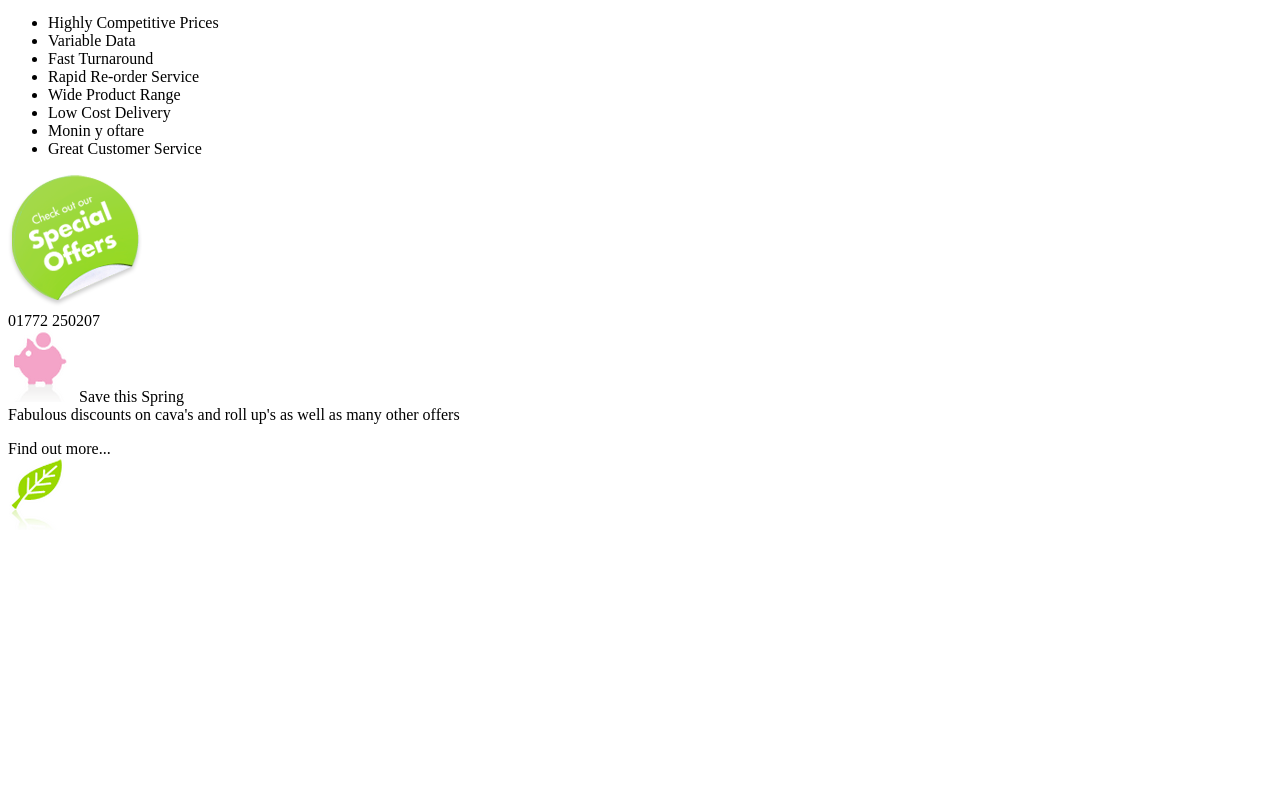
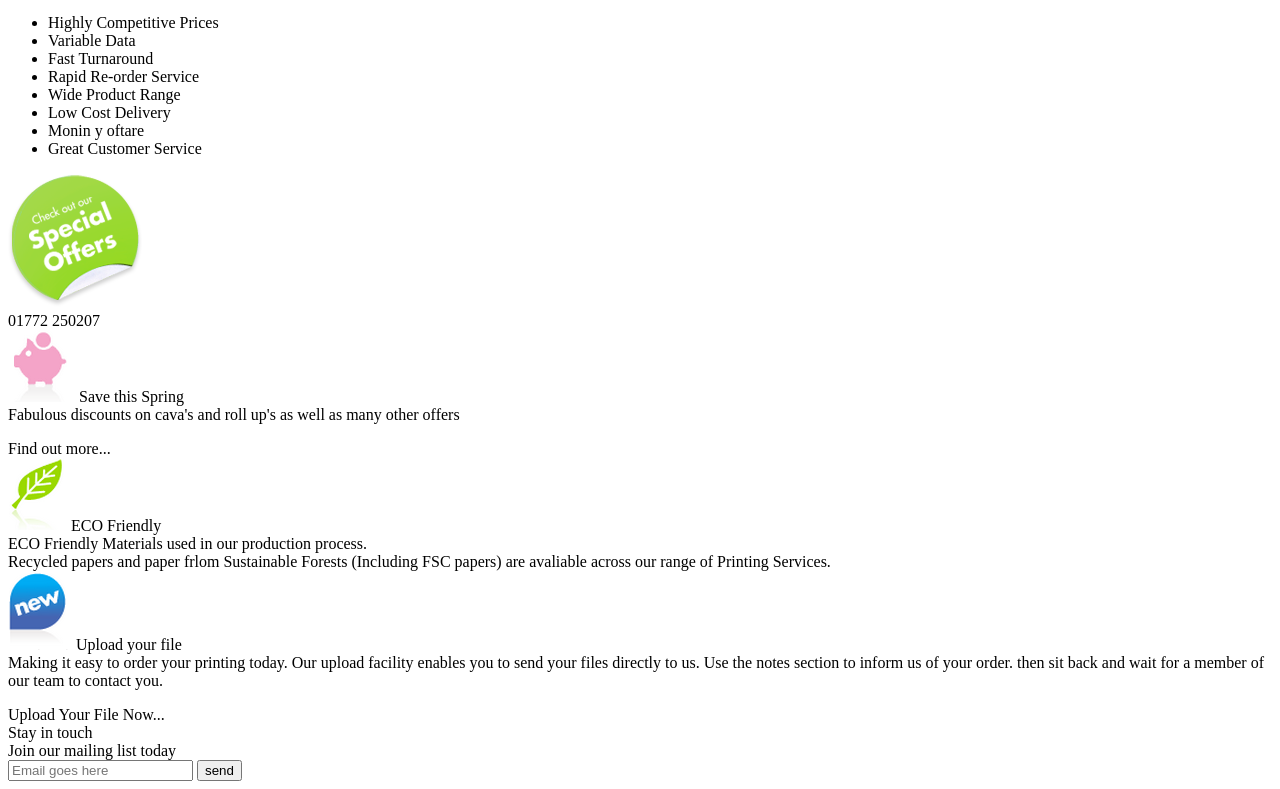
Before and after one commit to Kesh117/pw15162022, a plain HTML site: page PracticaCSS02/index.html in a window 1280 px wide. Shown: the part 684-1473 px from the top of the page. Before the commit the page ends 1227 px from the top, so only its background shows below. Drawn offline with Linux system fonts and the light colour scheme.

Commit message:
Practica 02 HTML terminado

```diff
--- a/PracticaCSS02/index.html
+++ b/PracticaCSS02/index.html
@@ -76,7 +76,39 @@
 
         <article>
             <img src="img/hoja.png" alt="">
-            <span class="ColorVerde Nito"></span>
+            <span class="ColorVerde Nito">
+
+                ECO Friendly
+            </span>
+            <br>
+            ECO Friendly Materials used in our production process.
+            <br>
+            Recycled papers and paper frlom Sustainable Forests (Including FSC papers) are avaliable across our range of Printing Services.
+        </article>
+
+        <article>
+            <img src="img/new.png" alt="">
+            <span class="ColorAzul Nito">
+                Upload your file
+            </span>
+            <br>
+            Making it easy to order your printing today. Our upload facility enables you to send your files directly to us. Use the notes section to inform us of your order. then sit back and wait for a member of our team to contact you.
+            <br>
+            <p></p>
+            <span class="ColorAzul Nito">
+                Upload Your File Now...
+            </span>
+        </article>
+
+        <article>
+            <span class="ColorRosa LetraMediana">
+                Stay in touch
+            </span>
+            <br>
+            Join our mailing list today
+            <br>
+            <input type="email" placeholder="Email goes here">
+            <input type="submit" value="send">
         </article>
 
     </Section>
```
